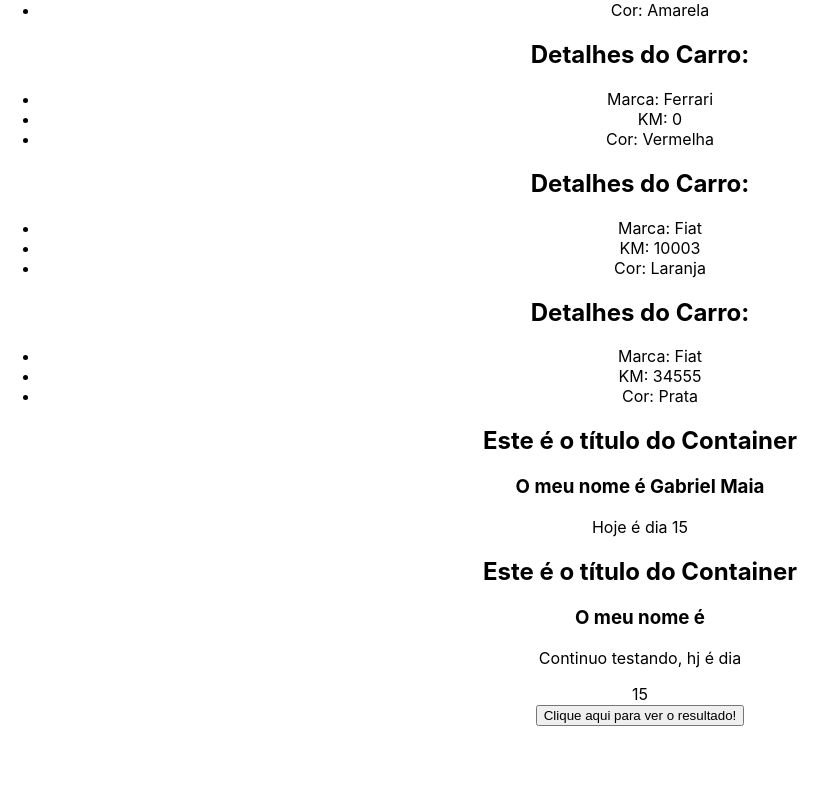
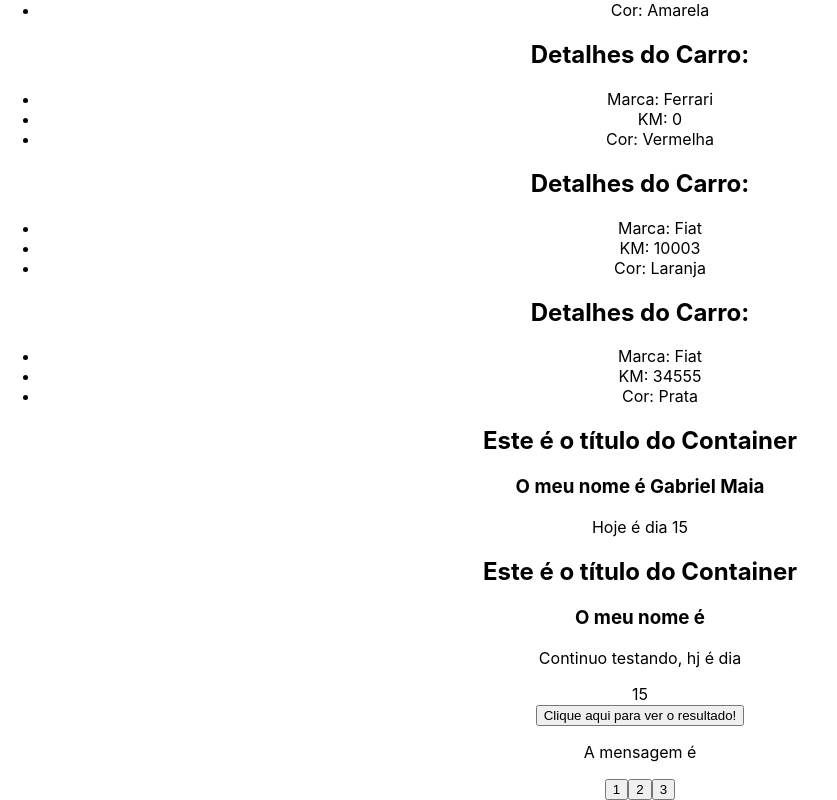
Before and after one commit to GabriellMaiaa/AvancandoReact, a React (Create React App) app: page / in a window 1280 px wide. Shown: the part 2170-2970 px from the top of the page, without its empty margins (0-837 px from the left). Before the commit the page ends 2896 px from the top, so only its background shows below. Built offline with nearby package versions, Linux system fonts and the light colour scheme.

Commit message:
review de State Lift

```diff
--- a/src/App.js
+++ b/src/App.js
@@ -8,6 +8,9 @@ import ShowUserName from './components/ShowUserName';
 import Details from './components/Details';
 import Container from './components/Container';
 import ExecuteFunction from './components/ExecuteFunction';
+import { useState } from 'react';
+import Message from './components/Message';
+import ChangeMessageState from './components/ChangeMessageState';
 
 
 
@@ -21,6 +24,11 @@ function App() {
 
   function showMessage () {
     console.log("teste")
+  }
+  const[message, setMessage] = useState("");
+
+  const handleMessage = (msg) => {
+    setMessage(msg)
   }
 
   return (
@@ -67,6 +75,9 @@ function App() {
           </Container>
           {/**Executar função em PROP */}
           <ExecuteFunction myFunction ={showMessage}/>
+          {/**STATE LIFT */}
+          <Message msg = {message}/>
+          <ChangeMessageState handleMessage={handleMessage}/>
         </div>
 
   );
--- /dev/null
+++ b/src/components/ChangeMessageState.js
@@ -0,0 +1,15 @@
+import React from 'react'
+
+const ChangeMessageState = ({handleMessage}) => {
+  const mensagens =['Eai', 'BB', 'lindão']
+
+    return (
+    <div>
+      <button onClick={() => (handleMessage(mensagens[0]))}>1</button>
+      <button onClick={() => (handleMessage(mensagens[1]))}>2</button>
+      <button onClick={() => (handleMessage(mensagens[2]))}>3</button>
+    </div>
+  )
+}
+
+export default ChangeMessageState
--- /dev/null
+++ b/src/components/Message.js
@@ -0,0 +1,11 @@
+import React from 'react'
+
+const Message = ({msg}) => {
+  return (
+    <div>
+    <p>A mensagem é {msg}</p>
+    </div>
+  )
+}
+
+export default Message
```
